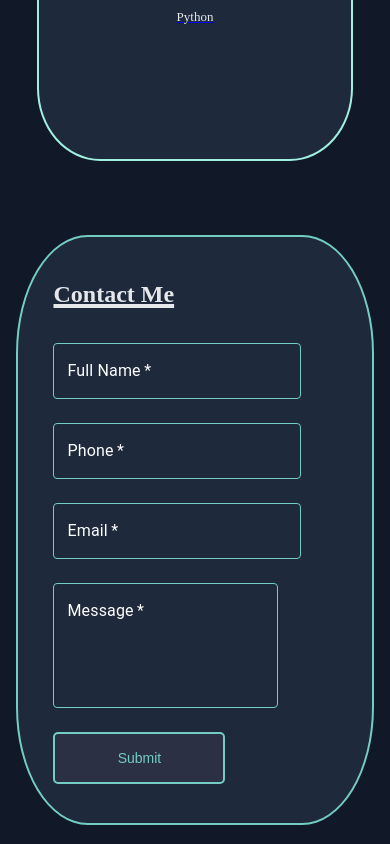
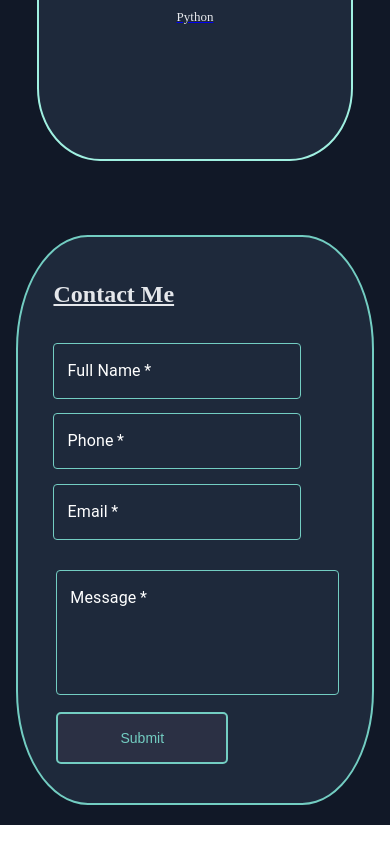
Before and after one commit to ShaharMizrachi/ShaharPortfolio, a React (Create React App) app: page / in a window 390 px wide. Shown: the part 3685-4529 px from the top of the page. Built offline with nearby package versions, Linux system fonts and the light colour scheme.

Commit message:
contact me mobile design

```diff
--- a/src/pages/contactMe/ContactMe.css
+++ b/src/pages/contactMe/ContactMe.css
@@ -27,3 +27,46 @@
   padding: 1%;
   margin-top: 3%;
 }
+
+/* For screens with max-width: 600px and max-height: 844px */
+@media only screen and (max-width: 600px) and (max-height: 844px) {
+  .commenProperties {
+    color: #e5e7eb;
+  }
+
+  .ContactTitle {
+    margin-top: 1vh; /* Adjusted margin-top for smaller screens */
+    min-height: 5vh; /* Adjusted minimum height for dynamic content */
+    text-decoration-line: underline;
+  }
+
+  .shortFiledsContainer {
+    display: flex;
+    flex-direction: column;
+    width: 100%;
+  }
+
+  .shortFiledsContainer .MuiTextField-root {
+    padding: 1%;
+    width: 100%;
+  }
+
+  .messageTextConatiner {
+    padding: 1%;
+    width: 100%;
+    max-width: 100%;
+    margin-top: 5%;
+  }
+
+  .messageTextConatiner .MuiTextField-root {
+    width: 100%; /* Full width for smaller screens */
+  }
+
+  .submitButtonContainer {
+    padding: 1%;
+    margin-top: 4%; /* Adjusted margin-top for smaller screens */
+  }
+  .shortfieldssContainer .MuiTextField-root {
+    margin-bottom: 5%; /* Adjust margin-bottom as needed */
+  }
+}
--- a/src/pages/contactMe/ContactMe.tsx
+++ b/src/pages/contactMe/ContactMe.tsx
@@ -87,9 +87,8 @@ const ContactMe = () => {
 
     return (
         <>
-            <h2 className='title commenProperties'>Contact Me</h2>
-            <Grid container spacing={3} className='shortFieldsContainer commenProperties'>
-                <Grid item xs={12} sm={6} md={4} lg={4}>
+            <h2 className='ContactTitle commenProperties'>Contact Me</h2>
+            <div className='shortfieldssContainer commenProperties'>
                 <CustomTextField
                     required
                     id="outlined-required"
@@ -100,8 +99,6 @@ const ContactMe = () => {
                     error={errorFields['name']}
                     helperText={errorFields['name'] ? 'Invalid name' : ''}
                 />
-                </Grid>
-                <Grid item xs={12} sm={6} md={4} lg={4}>
                 <CustomTextField
                     required
                     id="outlined-required"
@@ -112,8 +109,6 @@ const ContactMe = () => {
                     error={errorFields['phone']}
                     helperText={errorFields['phone'] ? 'Invalid phone number' : ''}
                 />
-                </Grid>
-                <Grid item xs={12} sm={6} md={4} lg={4}>
                 <CustomTextField
                     required
                     id="outlined-required"
@@ -124,8 +119,8 @@ const ContactMe = () => {
                     error={errorFields['email']}
                     helperText={errorFields['email'] ? 'Invalid email' : ''}
                 />
-                </Grid>
-                <Grid item xs={12} lg={12} className='messageTextContainer'>
+            </div>
+            <div className='messageTextConatiner commenProperties'>
                 <CustomTextField
                     required
                     id="outlined-multiline-static"
@@ -137,12 +132,12 @@ const ContactMe = () => {
                     onChange={handleInputChange}
                     error={errorFields['message']}
                     helperText={errorFields['message'] ? 'Message must contain at least 10 words' : ''}
+
                 />
-                </Grid>
-                <Grid item xs={12} className='submitButtonContainer'>
+            </div>
+            <div className='submitButtonContainer commenProperties'>
                 <TruckButton name='Submit' onClick={submit} disabled={emptyFieldsCheck() || (Object.values(errorFields).some(field => field))} />
-                </Grid>
-            </Grid>
+            </div>
         </>
     );
 };
```
Lines whose indentation alone changed are shown as unchanged.
